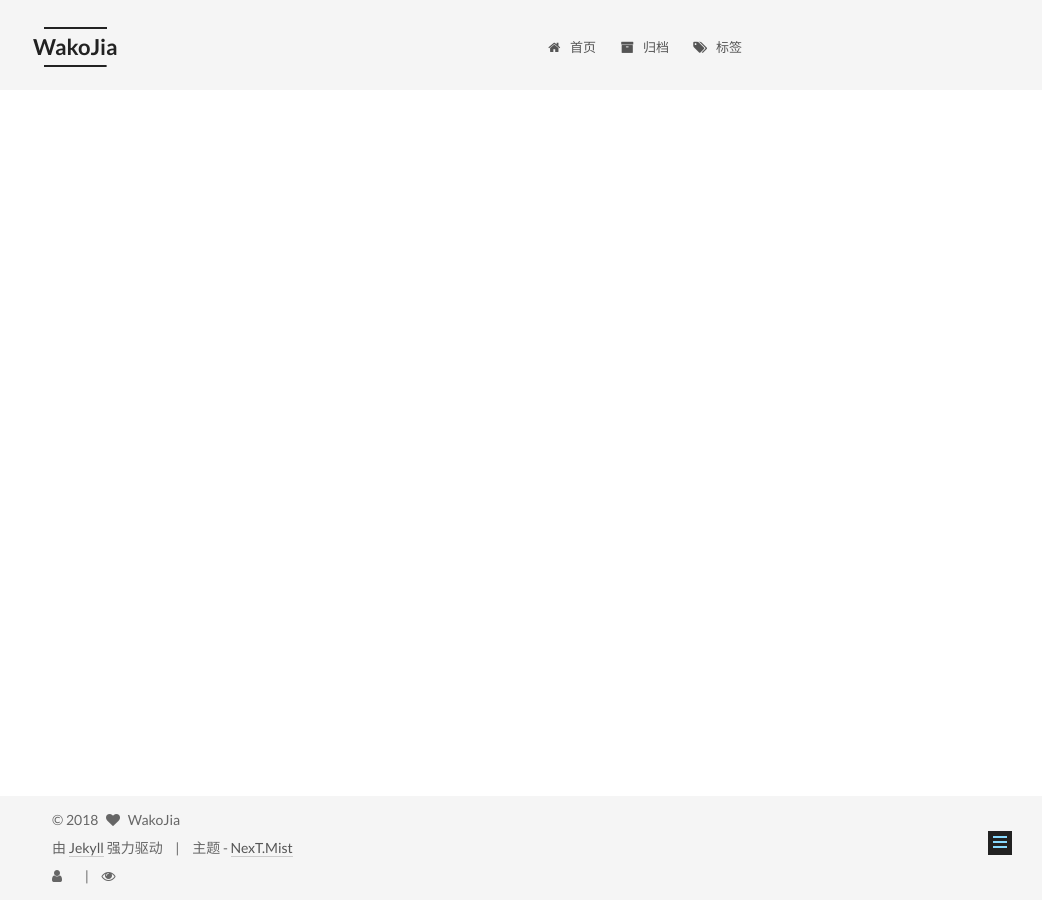
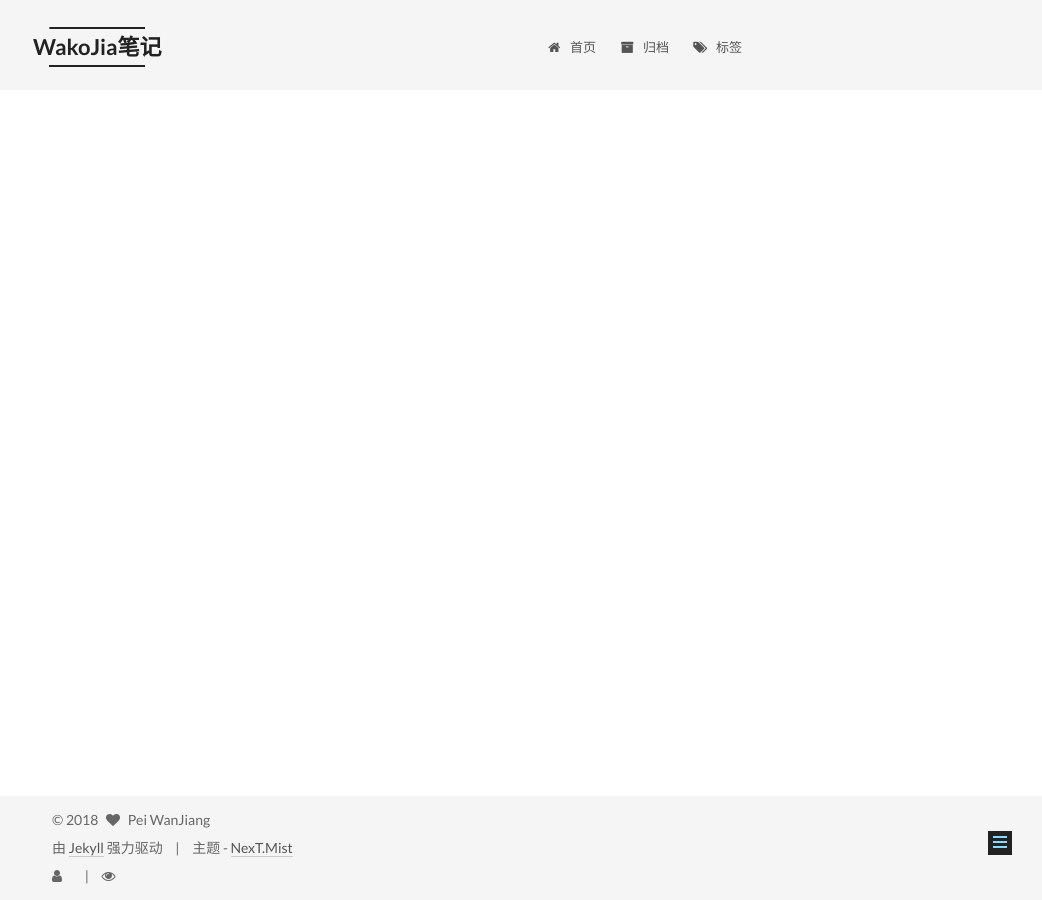
Before and after one commit to WakoJia-Pei/WakoJia-Pei.github.io, a Jekyll site: the page built from stylesheets/index.md, in a window 1280 px wide. Shown: the whole page, without its empty margins (238-1280 px from the left). Built offline with Jekyll 4.4.1, drawn with Linux system fonts in a browser that asks for light colours; our own code applies the rules of GitHub Pages for plain Markdown files; comment, search, counter and statistics services are not loaded.

Commit message:
添加引用头像

```diff
--- a/_config.yml
+++ b/_config.yml
@@ -4,10 +4,10 @@
 # ---------------------------------------------------------------
 
 # Site
-title: WakoJia
+title: WakoJia笔记
 subtitle:
 description: 随便说说
-author: WakoJia
+author: Pei WanJiang
 # Support language: de, en, fr-FR, id, ja, ko, pt-BR, pt, ru, zh-Hans, zh-hk, zh-tw
 language: zh-Hans
 date_format: '%Y-%m-%d'
@@ -76,7 +76,7 @@
 # ---------------------------------------------------------------
 
 # Put your favicon.ico into `assets/` directory.
-# favicon: /assets/favicon.ico
+favicon: /assets/favicon.ico
 
 # Set default keywords (Use a comma to separate)
 keywords: "vue, Java"
```
Also changed, not shown: assets/favicon.ico.
